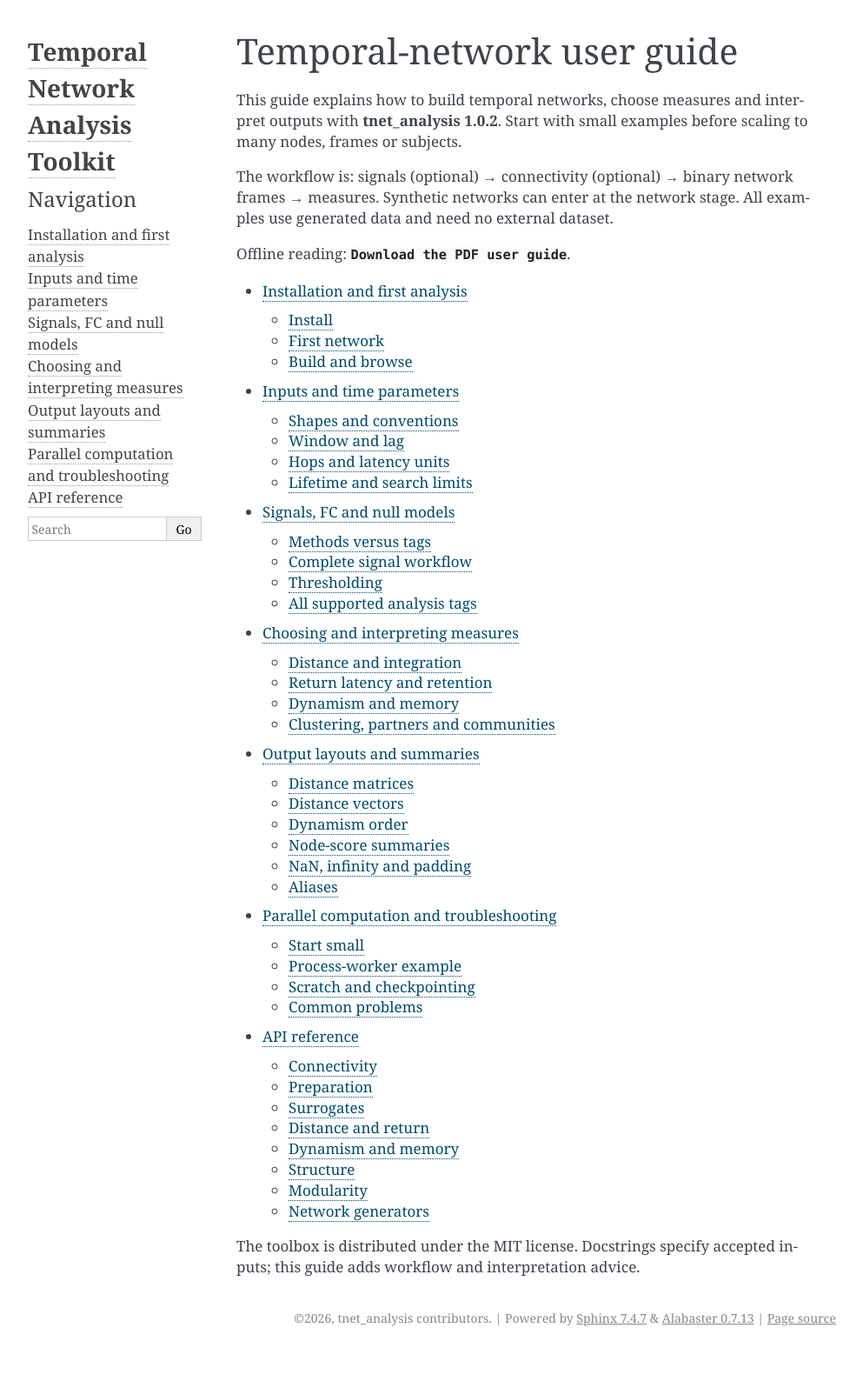
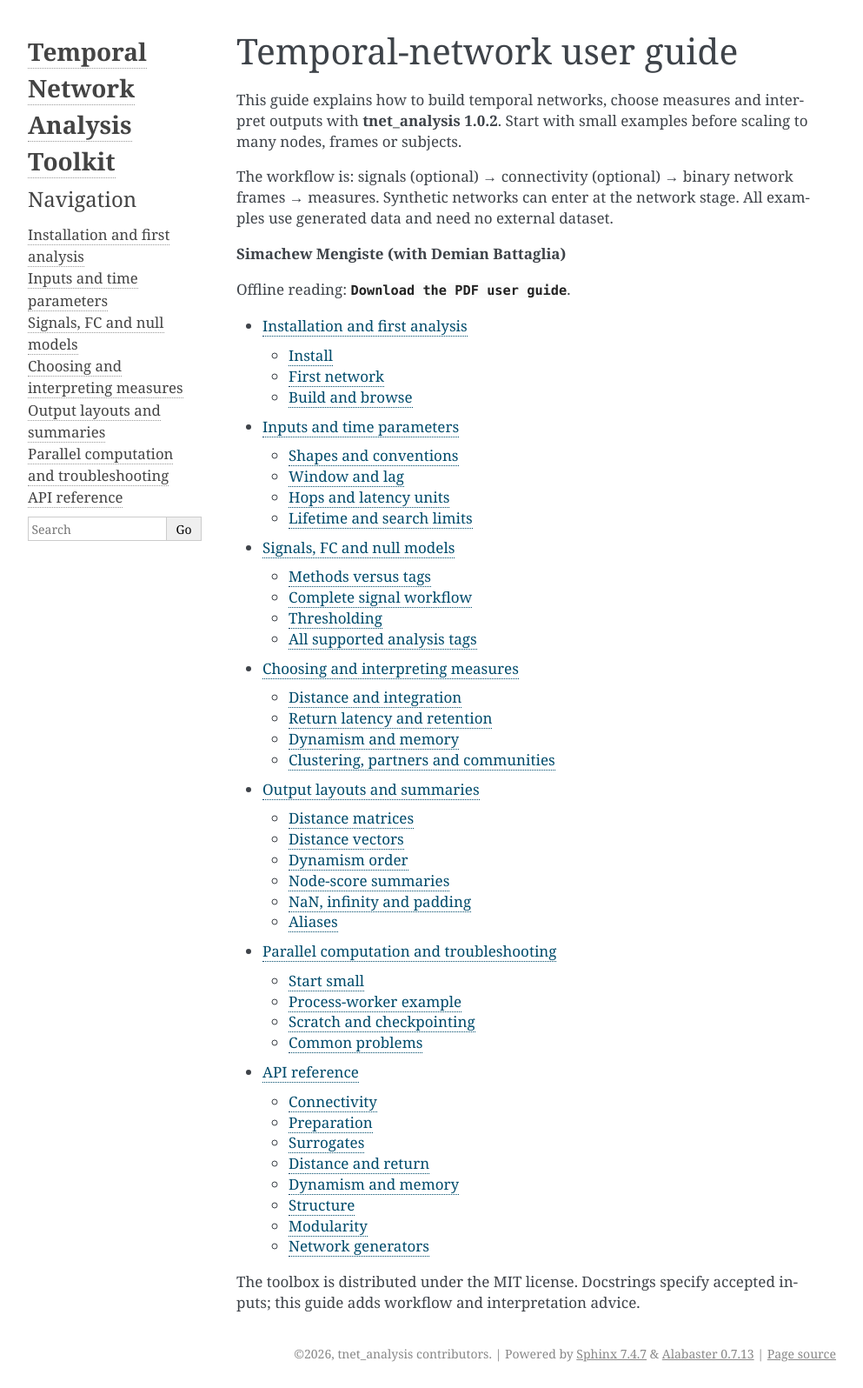
Before and after one commit to absima/tnet, a Sphinx documentation site: the page built from docs/index.rst, in a window 1280 px wide. Shown: the whole page at 87% size, without its empty margins (148-1141 px from the left). Built offline with Sphinx 7.4.7, drawn with Linux system fonts in a browser that asks for light colours; before the commit the page ends 1555 px from its top, so only the background shows below that.

Commit message:
metadata

```diff
--- a/docs/conf.py
+++ b/docs/conf.py
@@ -13,6 +13,7 @@ release = next(ast.literal_eval(item.value) for item in setup_call.keywords
                if item.arg == "version")
 version = release
 project = "Temporal Network Analysis Toolkit"
+author = "Simachew Mengiste (with Demian Battaglia)"
 copyright = "2026, tnet_analysis contributors"
 extensions = ["sphinx.ext.autodoc", "sphinx.ext.napoleon",
               "sphinx.ext.doctest", "sphinx.ext.mathjax"]
@@ -31,7 +32,7 @@ napoleon_use_param = False
 napoleon_use_rtype = False
 latex_documents = [("index", "tnet_user_guide.tex",
                     f"Temporal Network Analysis Toolkit {release}: User Guide",
-                    "Toolkit contributors", "manual")]
+                    author, "manual")]
 latex_engine = "xelatex"
 latex_show_pagerefs = True
 latex_domain_indices = False
--- a/docs/index.rst
+++ b/docs/index.rst
@@ -10,6 +10,8 @@ network frames → measures. Synthetic networks can enter at the network stage.
 All examples use generated data and need no external dataset.
 
 .. only:: html
+
+   **Simachew Mengiste (with Demian Battaglia)**
 
    Offline reading: :download:`Download the PDF user guide <../output/pdf/tnet_analysis-1.0.2-user-guide.pdf>`.
 
--- a/setup.py
+++ b/setup.py
@@ -13,6 +13,7 @@ requirements = [
 setup(
     name="tnet_analysis",
     version="1.0.2",
+    author="Simachew Mengiste (with Demian Battaglia)",
     description="Temporal-network generation, integration, dynamism and structure measures",
     long_description=(PACKAGE_ROOT / "README.md").read_text(encoding="utf-8"),
     long_description_content_type="text/markdown",
```
Also changed, not shown: README.md (+4 -0 lines), 1 other file.
